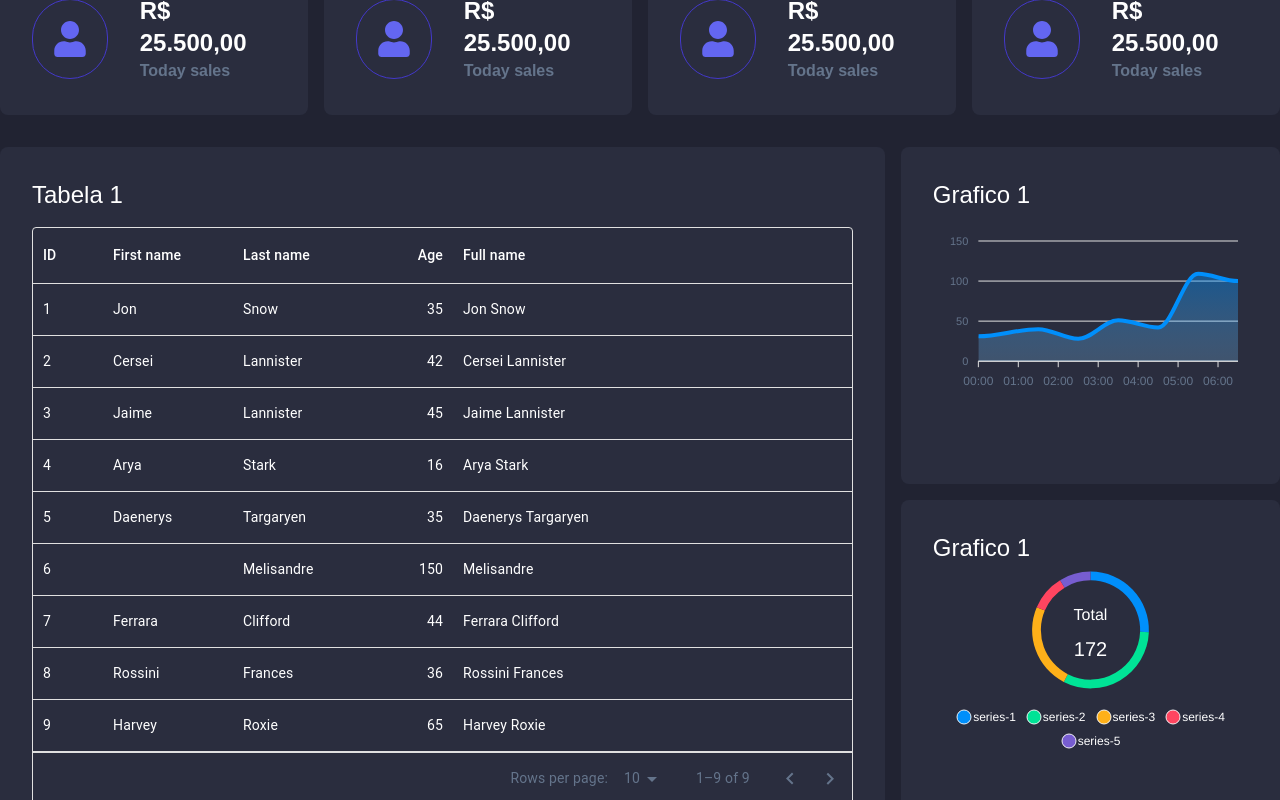
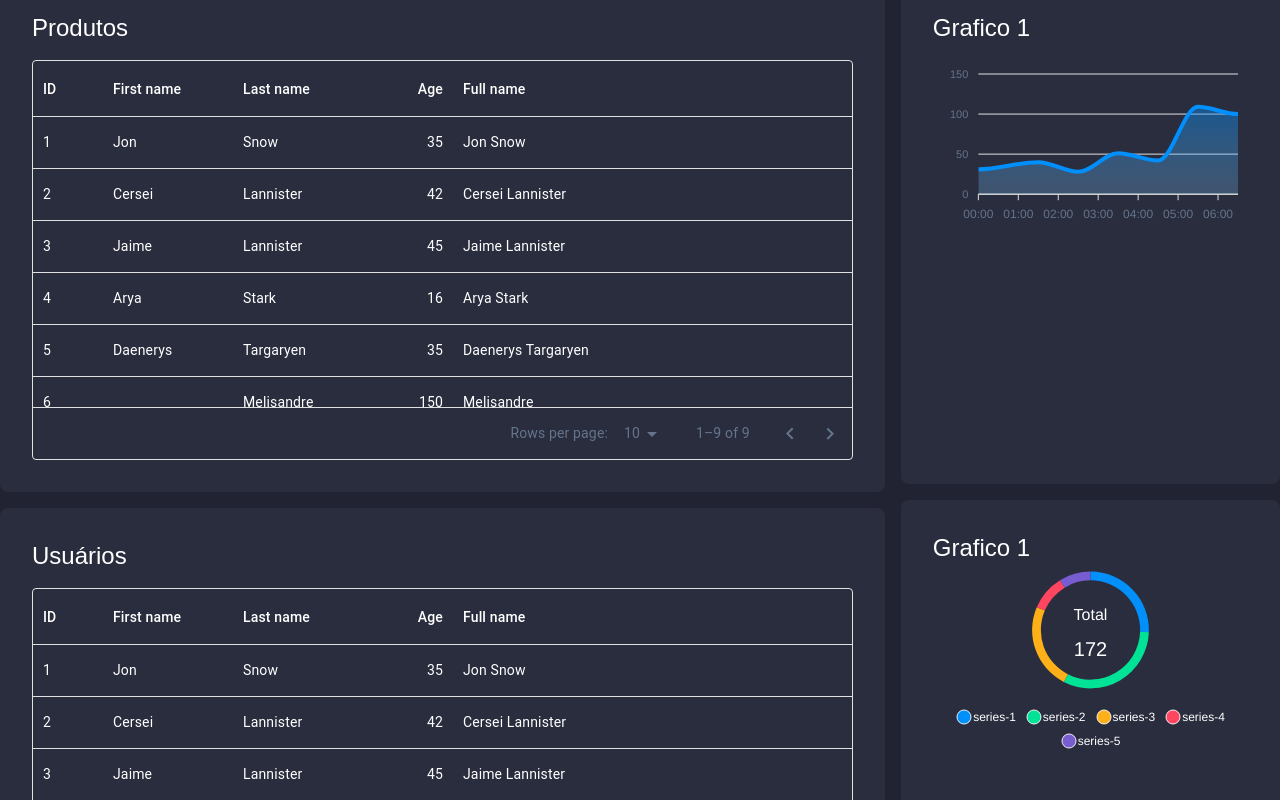
Before and after one commit to jcjeancarloo/influcenter-challenge, a React (Vite) app: page / in a window 1280 px wide. Shown: the top 800 px of the page. Built offline with nearby package versions, Linux system fonts and the light colour scheme.

Commit message:
feat: second table list

```diff
--- a/src/components/Overview/index.tsx
+++ b/src/components/Overview/index.tsx
@@ -21,9 +21,15 @@ const Overview = () => {
   return (
     <div className="w-full h-[1024px] flex flex-col md:flex-row gap-x-4 gap-y-4">
       <div className="h-full flex flex-col gap-y-4 md:w-[70%] w-full">
-        <Card width="w-full" height="h-full">
+        <Card width="w-full" height="md:h-1/2 h-full">
           <div className="flex flex-col gap-y-4 h-full">
-            <h1 className="text-2xl">Tabela 1</h1>
+            <h1 className="text-2xl">Produtos</h1>
+            <Table />
+          </div>
+        </Card>
+        <Card width="w-full" height="md:h-1/2 h-full">
+          <div className="flex flex-col gap-y-4 h-full">
+            <h1 className="text-2xl">Usuários</h1>
             <Table />
           </div>
         </Card>
```
